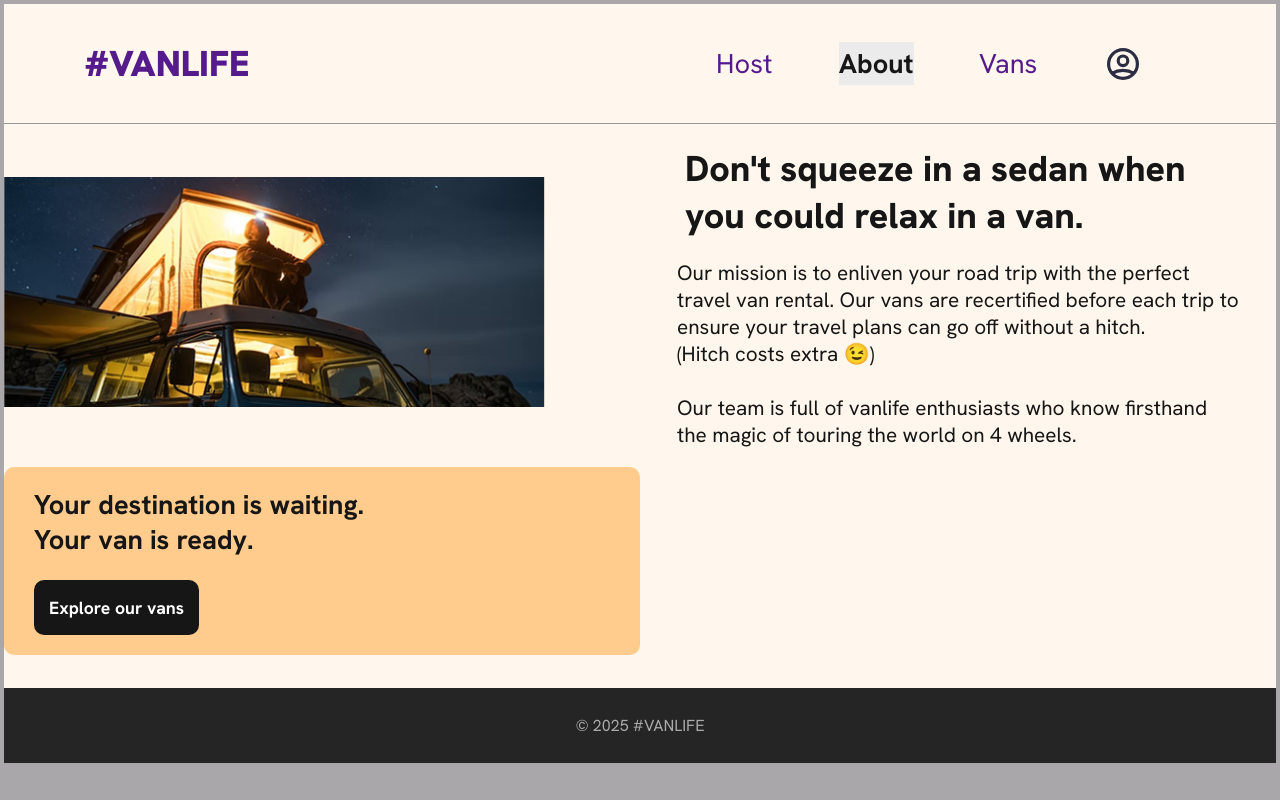
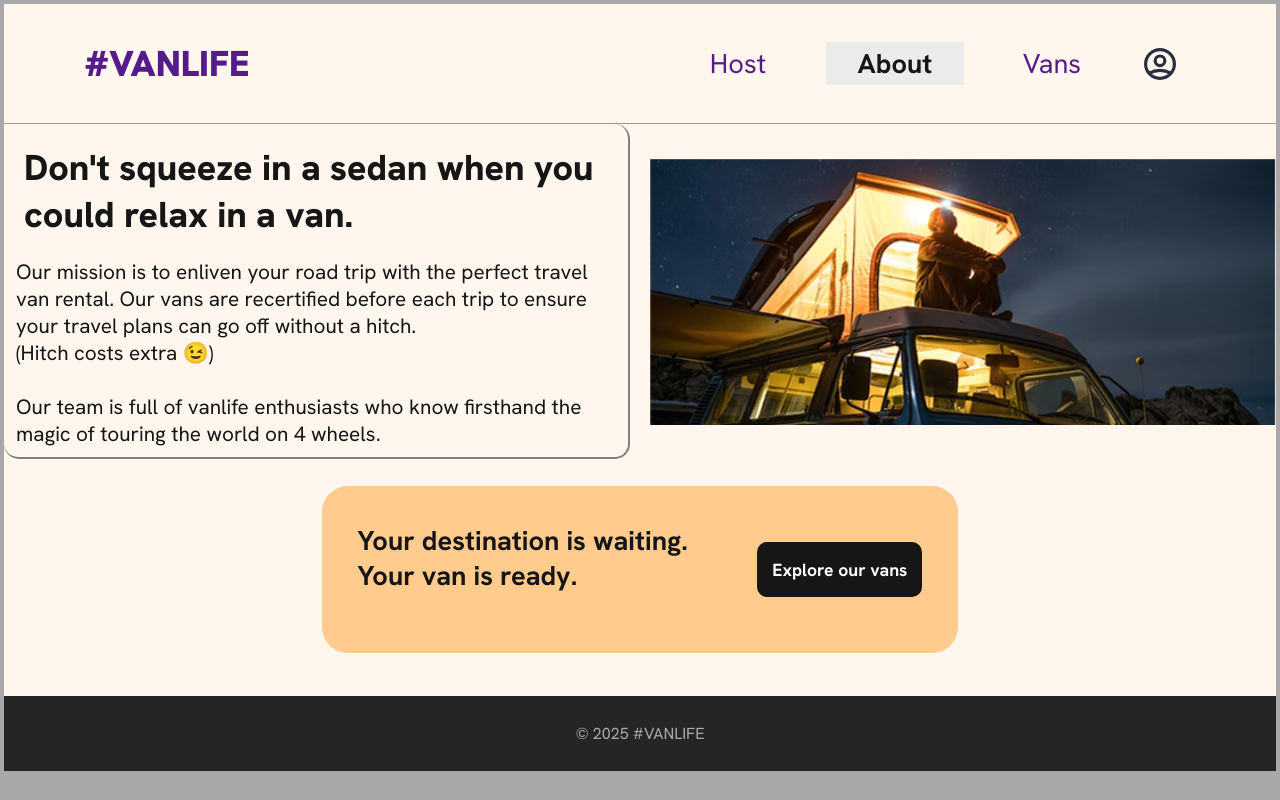
Before and after one commit to Always-eager-to-learn/van-life, a React (Vite) app: page /about in a window 1280 px wide. Built offline with nearby package versions, Linux system fonts and the light colour scheme; what miragejs would draw is missing.

Commit message:
Changes to css in big sizes

```diff
--- a/src/components/Component.module.css
+++ b/src/components/Component.module.css
@@ -39,7 +39,7 @@ footer > p{
 }
 
 .nav_section > a{
-    width: 75px;
+    width: 25%;
     display: flex;
     justify-content: center;
 }
--- a/src/pages/About.jsx
+++ b/src/pages/About.jsx
@@ -16,12 +16,15 @@ export default function About(){
                     Our team is full of vanlife enthusiasts who know firsthand the magic of touring the world on 4 wheels.
                 </p>
             </section>
+            <section className={styles.related_grid}>
                 <div className={styles.about_container}>
                         <h2 className='font-semi-big'>Your destination is waiting.<br />Your van is ready.</h2>
                         <button>
                             <Link className='font-small' to='/vans'>Explore our vans</Link>
                         </button>
                 </div>
+            </section>
+
         </main>
     )
 }
--- a/src/pages/About.module.css
+++ b/src/pages/About.module.css
@@ -28,7 +28,7 @@
 .about_container{
     background-color: #FFCC8D;
     padding: 20px 30px;
-    border-radius: 10px;
+    border-radius: 26px;
     margin-bottom: 33px;
     margin-top: 8px;
     display: block;
@@ -75,7 +75,7 @@
     }
 
     .about_section > section{
-        padding: 5px 4px;
+        padding-block: 5px;
     }
 
     .about_info{
@@ -133,10 +133,46 @@
     .about_section{
         display: grid;
         grid-template-columns: repeat(2, 3fr);
-        /* grid-template-rows: repeat(2, 1fr); */
+        gap: 1.2em;
+        padding-block-end: 10px;
+    }
+
+    .about_section > img{
+        width: 100%;
+        grid-column-start: 2;
+    }
+
+    .about_info{
+        padding: 5px;
+        grid-column-start: 1;
+        grid-row-start: 1;
+        border-right: 2px solid hsl(0, 0%, 50%);
+        border-bottom: 2px solid hsl(0, 0%, 50%);
+        border-radius: 15px;
+    }
+
+    .related_grid{
+        grid-column-start: 1;
+        grid-column-end: 3;
+        grid-row-start: 2;
+        display: grid;
+        grid-template-columns: repeat(4, 2fr);
+        height: 13rem;
     }
 
     .about_container{
-        grid-row-start: 2;
+        grid-column-start: 2;
+        grid-column-end: 4;
+        display: flex;
+        flex-direction: column;
+        align-items: center;
     }
 }
+
+@media (width > 1242px){
+    .about_container{
+        gap: 4em;
+        justify-content: space-evenly;
+        flex-direction: row;
+    }
+}
--- a/src/pages/Home.jsx
+++ b/src/pages/Home.jsx
@@ -11,7 +11,10 @@ export default function Home(){
 
                     <div className={styles.image_container}>
 
-                        <img src={Image} alt="Image of a mountain from a van's perspective" />
+                        <div className={styles.image_div}>
+                            <img src={Image} alt="Image of a mountain from a van's perspective" />
+                        </div>
+
                         <div className={styles.related_info}>
 
                             <h1 className='font-big'>You got the travel plans, we got the travel vans.</h1>
--- a/src/pages/Home.module.css
+++ b/src/pages/Home.module.css
@@ -14,7 +14,7 @@
     align-items: center;
 }
 
-.image_container > img{
+.image_div > img{
     width: 100%;
     height: auto;
 }
@@ -94,19 +94,44 @@
 }
 
 @media (width > 950px){
+    .main_home{
+        padding: 10px;
+    }
+
     .image_container{
         display: grid;
-        grid-template-columns: 8fr 5fr;
+        grid-template-columns: 4fr 2.5fr;
     }
 
-    .image_container > img{
-        width: 90%;
+    .image_div{
+        overflow: hidden;
+        object-fit: cover;
+        width: 95%;
+        box-shadow: none;
+        transition: box-shadow 450ms linear(0, 0.012 0.9%, 0.049 2%, 0.409 9.3%, 0.513 11.9%, 0.606 14.7%, 0.691 17.9%, 0.762 21.3%, 0.82 25%, 0.868 29.1%, 0.907 33.6%, 0.937 38.7%, 0.976 51.3%, 0.994 68.8%, 1);
+    }
+
+    .image_div > img{
+        transition:
+            transform 750ms cubic-bezier(0.36, 0, 0.64, 1),
+            filter 850ms cubic-bezier(0.44, 0, 0.56, 1);
     }
 
     .related_info{
         position: static;
         color: #161616;
         padding: 0;
-        padding-inline-end: 19px;
+        padding-inline: 9px;
     }
 }
+
+@media (width > 950px) and (hover: hover){
+    .image_div > img:hover{
+        transform: scale(1.05);
+        filter: brightness(120%) contrast(110%);
+    }
+
+    .image_div:hover{
+        box-shadow: 0 0 3px 3px #646165;
+    }
+}
--- a/src/pages/Login.jsx
+++ b/src/pages/Login.jsx
@@ -9,16 +9,22 @@ export default function Login(){
 
     return (
         <main>
+            <section className={styles.form_design}>
                 <h1 className={`font-big ${styles.center}`}>Sign in to your Account</h1>
                 <form action={setAuthentication}>
+                    <section className={styles.form_group}>
                         <label htmlFor="emailid" className='font-semi-big'>Email Address: </label>
                         <input type="email" name="email-id" id="emailid" required className='font-medium' autoFocus={true}/>
+                    </section>
 
+                    <section className={styles.form_group}>
                         <label htmlFor="passwordinfo" className='font-semi-big'>Password: </label>
                         <input type="password" name="password" id="passwordinfo" required={true} className='font-medium' minLength={3}/>
+                    </section>
 
                     <button className={`font-medium ${styles.login_button}`}>Sign In</button>
                 </form>
+            </section>
 
             <p className={`font-medium ${styles.create_account} ${styles.center}`}>Don't have an account? <Link to='.' className='font-medium'>Create one now</Link></p>
         </main>
--- a/src/pages/Login.module.css
+++ b/src/pages/Login.module.css
@@ -1,18 +1,27 @@
 form{
     padding: 30px;
-    max-width: 1024px;
+    width: 50%;
+    border: 1px solid hsl(0, 0%, 40%);
+    border-radius: 20px;
 }
 
 label{
     font-weight: 500;
 }
 
+.form_design{
+    padding: 9px;
+}
+
+.form_group{
+    display: grid;
+}
+
 input{
-    display: block;
     margin-inline-start: 26px;
     margin-block: 12px;
     outline: 2px solid hsl(0, 0%, 40%);
-    width: 75%;
+    width: 97%;
     padding: 8px;
     border-radius: 15px;
     outline-offset: 2px;
@@ -76,6 +85,7 @@ input:focus:invalid{
 @media (width < 576px){
     form{
         padding: 5%;
+        width: 100%;
     }
 
     input{
@@ -91,14 +101,20 @@ input:focus:invalid{
 }
 
 @media (width > 1024px){
-    form{
-        display: flex;
-        flex-direction: column;
-        align-items: center;
-        min-width: 100%;
-    }
-
     .login_button{
         width: 50%;
     }
 }
+
+@media (width > 950px){
+    .form_design{
+        display: grid;
+        grid-template-columns: repeat(2, auto);
+        padding-block: 10px;
+        gap: 1.4em;
+    }
+
+    form{
+        width: 100%;
+    }
+}
```
Lines whose indentation alone changed are shown as unchanged.
